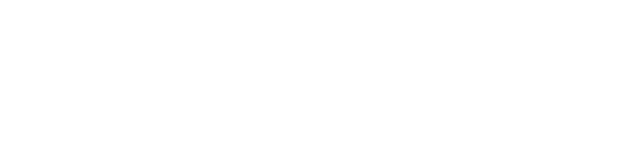
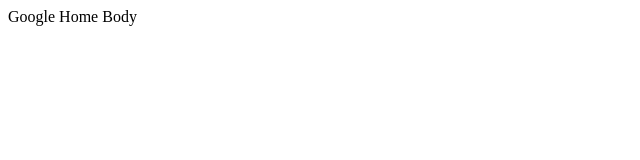
Before and after one commit to pk9444/google-homepage, a plain HTML site: page index.html in a window 1280 px wide. Shown: the whole page, without its empty margins (0-640 px from the left). Drawn offline with Linux system fonts and the light colour scheme.

Commit message:
To add a body

```diff
--- a/index.html
+++ b/index.html
@@ -4,5 +4,6 @@
   <title>google-home</title>
   </head>
  <body>
+  Google Home Body
   </body>
  </html>
```
